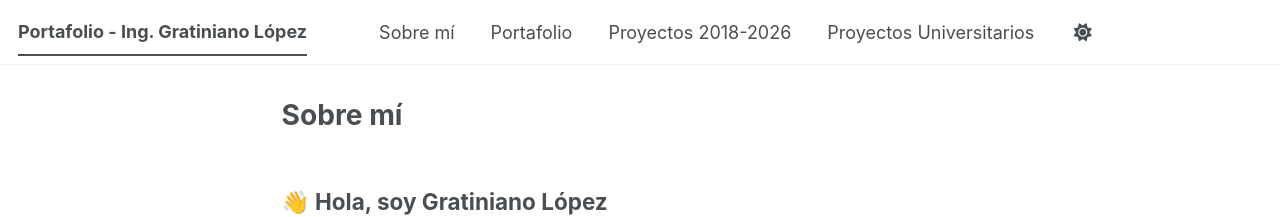
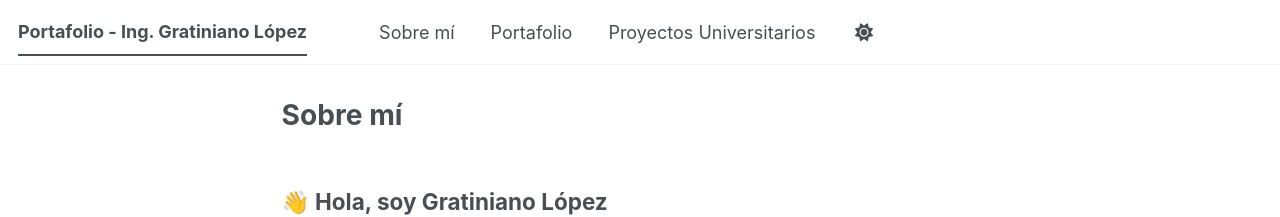
Before and after one commit to ingGratiniano/ingGratiniano.github.io, a Jekyll site: the page built from _pages/about.md, in a window 1280 px wide. Shown: the top 217 px of the page. Built offline with Jekyll 4.4.1, drawn with Linux system fonts in a browser that asks for light colours; a style sheet for code colours, icons or effects is not loaded.

Commit message:
Remove 'Proyectos 2018-2026' from navigation

```diff
--- a/_data/navigation.yml
+++ b/_data/navigation.yml
@@ -3,7 +3,5 @@ main:
     url: /
   - title: "Portafolio"
     url: /portfolio/
-  - title: "Proyectos 2018-2026"
-    url: /proyectos-2018-2026/
   - title: "Proyectos Universitarios"
     url: /proyectos-universitarios/
```
